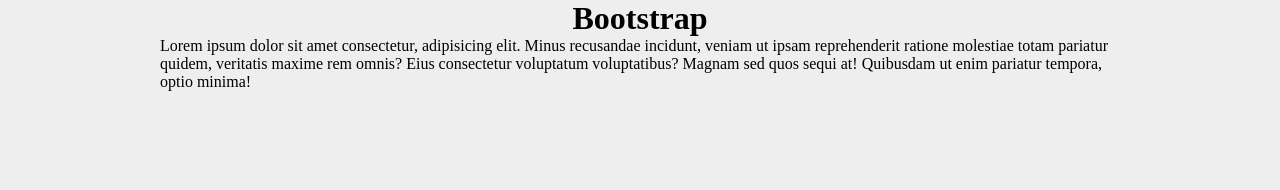
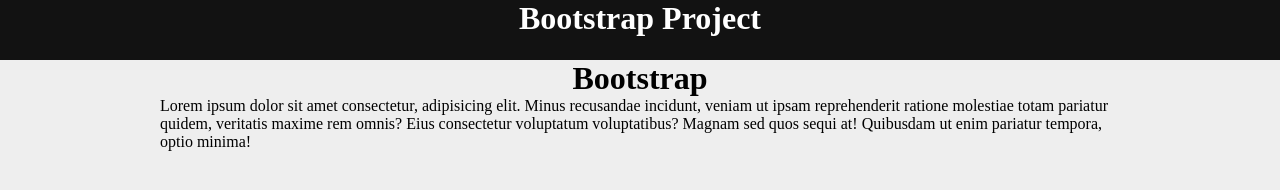
Before and after one commit to AmoroAbd/Bootstrap-project, a plain HTML site: page index.html in a window 1280 px wide. Drawn offline with Linux system fonts and the light colour scheme.

Commit message:
Fith commit

```diff
--- a/index.html
+++ b/index.html
@@ -4,9 +4,10 @@
     <meta charset="UTF-8" />
     <meta name="viewport" content="width=device-width, initial-scale=1.0" />
     <link rel="stylesheet" href="style.css" type="text/css" />
-    <title>Bootstrap</title>
+    <title>Bootstrap Project</title>
   </head>
   <body>
+    <header class="header"><h1>Bootstrap Project</h1></header>
     <div class="container">
       <div>
         <h1>Bootstrap</h1>
--- a/style.css
+++ b/style.css
@@ -6,6 +6,13 @@
 body {
   background-color: #eeeeee;
 }
+
+header {
+  background-color: #121212;
+  color: #ffffff;
+  width: 100vw;
+  height: 60px;
+}
 .container {
   width: 75%;
   margin: auto;
```
Lines whose indentation alone changed are shown as unchanged.
